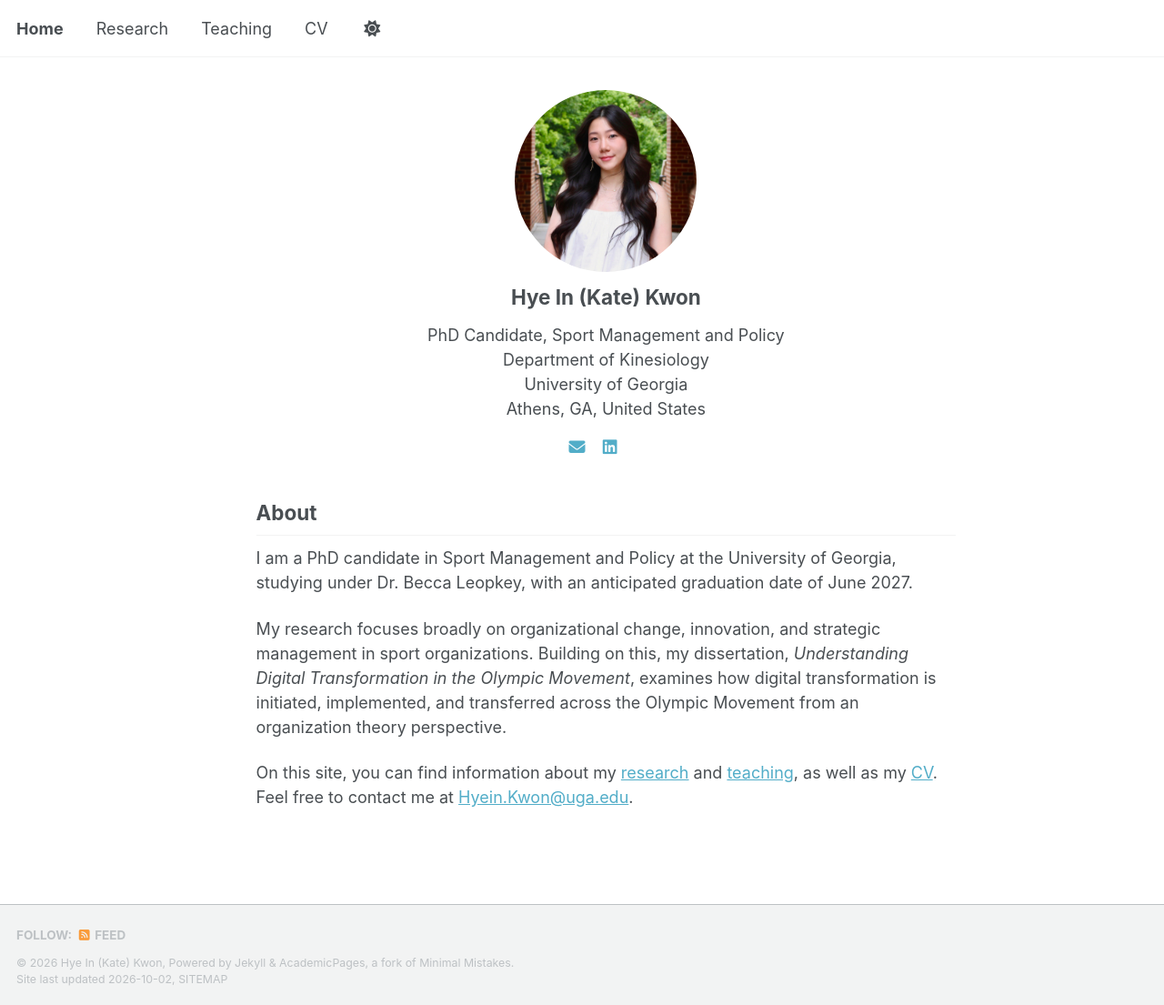
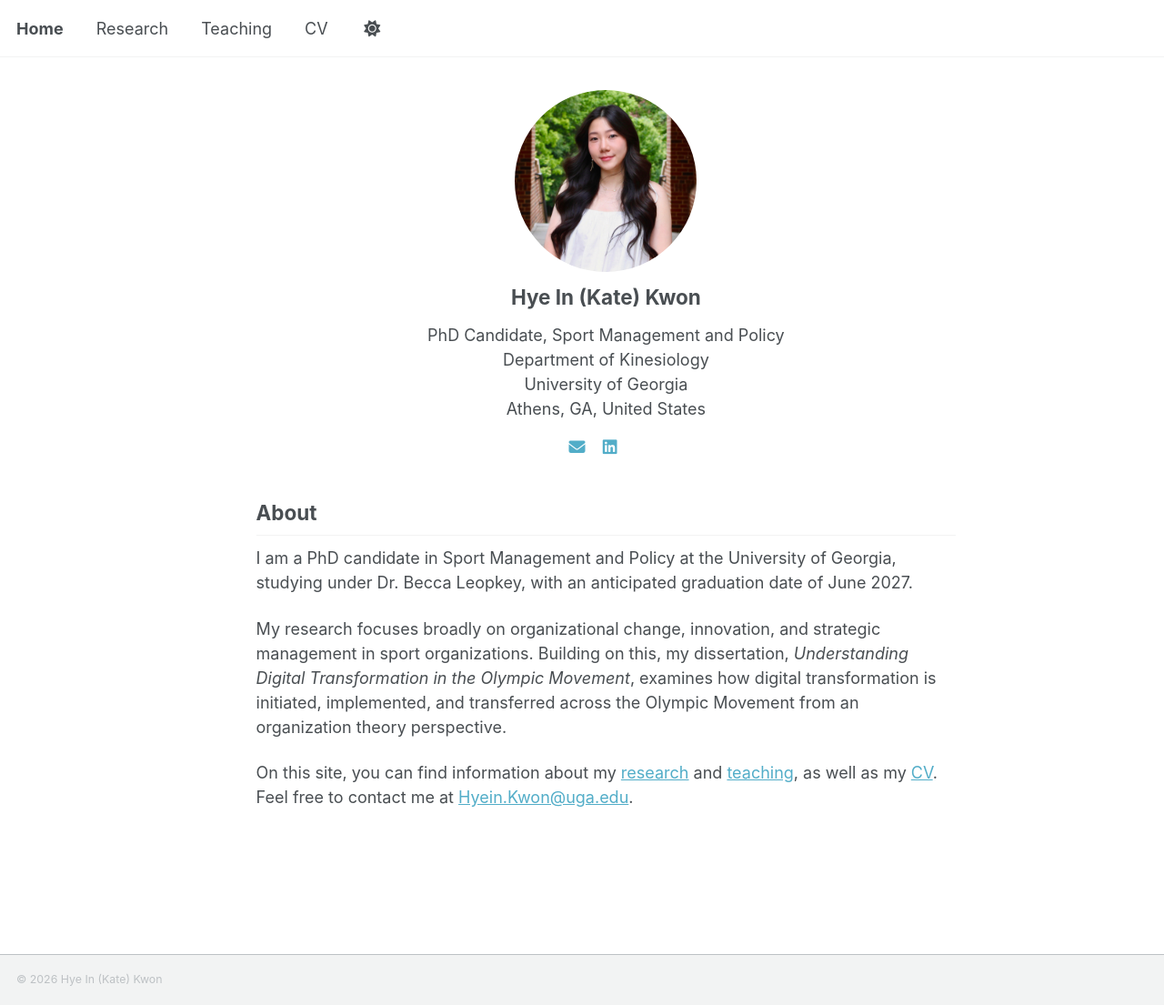
Before and after one commit to katehyeinkwon/katehyeinkwon.github.io, a Jekyll site: the page built from _pages/about.md, in a window 1280 px wide and 1105 px high. Shown: the whole window at 91% size. Built offline with Jekyll 4.4.1, drawn with Linux system fonts in a browser that asks for light colours; a style sheet for code colours, icons or effects is not loaded.

Commit message:
Update footer.html

```diff
--- a/_includes/footer.html
+++ b/_includes/footer.html
@@ -1,25 +1,7 @@
 {% include base_path %}
 
 {% if site.author.github or site.author.bitbucket or site.atom_feed.hide != true %}
-<div class="page__footer-follow">
-  <ul class="social-icons">
-    {% if site.data.ui-text[site.locale].follow_label %}
-      <li><strong>{{ site.data.ui-text[site.locale].follow_label }}</strong></li>
-    {% endif %}
-    {% if site.author.github %}
-      <li><a href="https://github.com/{{ site.author.github }}"><i class="fab fa-github" aria-hidden="true"></i> GitHub</a></li>
-    {% endif %}
-    {% if site.author.bitbucket %}
-      <li><a href="https://bitbucket.org/{{ site.author.bitbucket }}"><i class="fab fa-bitbucket" aria-hidden="true"></i> Bitbucket</a></li>
-    {% endif %}
-    {% if site.atom_feed.hide != true %}
-    <li><a href="{% if site.atom_feed.path %}{{ site.atom_feed.path }}{% else %}{{ base_path }}/feed.xml{% endif %}"><i class="fa fa-fw fa-rss-square" aria-hidden="true"></i> {{ site.data.ui-text[site.locale].feed_label | default: "Feed" }}</a></li>
-    {% endif %}
-  </ul>
-</div>
+
 {% endif %}
 
-<div class="page__footer-copyright">
-  &copy; {{ site.time | date: '%Y' }} {{ site.name | default: site.title }}, {{ site.data.ui-text[site.locale].powered_by | default: "Powered by" }} <a href="https://jekyllrb.com" rel="nofollow">Jekyll</a> &amp; <a href="https://github.com/academicpages/academicpages.github.io">AcademicPages</a>, a fork of <a href="https://mademistakes.com/work/minimal-mistakes-jekyll-theme/" rel="nofollow">Minimal Mistakes</a>.<br />
-  Site last updated {{ "now" | date: '%Y-%m-%d' }}, <a href="/sitemap/" style="text-transform: uppercase;">{{ site.data.ui-text[site.locale].site_map | default: "Sitemap" }}</a>
-</div>
+   <div class="page__footer-copyright">&copy; {{ site.time | date: '%Y' }} {{ site.name | default: site.title }}</div>
```
